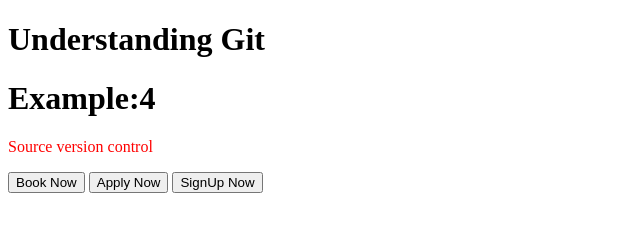
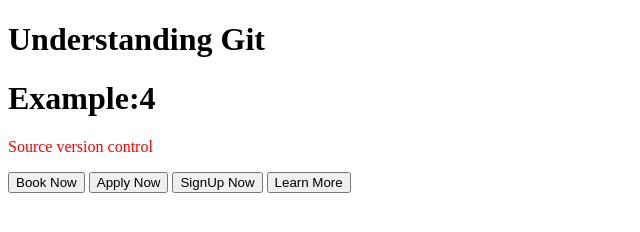
Before and after one commit to raghavendra-r24389/git-client-may, a plain HTML site: page index.html in a window 1280 px wide. Shown: the whole page, without its empty margins (0-640 px from the left). Drawn offline with Linux system fonts and the light colour scheme.

Commit message:
Created a button called Learn More

```diff
--- a/index.html
+++ b/index.html
@@ -7,5 +7,6 @@
         <button>Book Now</button>
         <button>Apply Now</button>
         <button>SignUp Now</button>
+        <button>Learn More</button>
     </body>
 </html>
```
